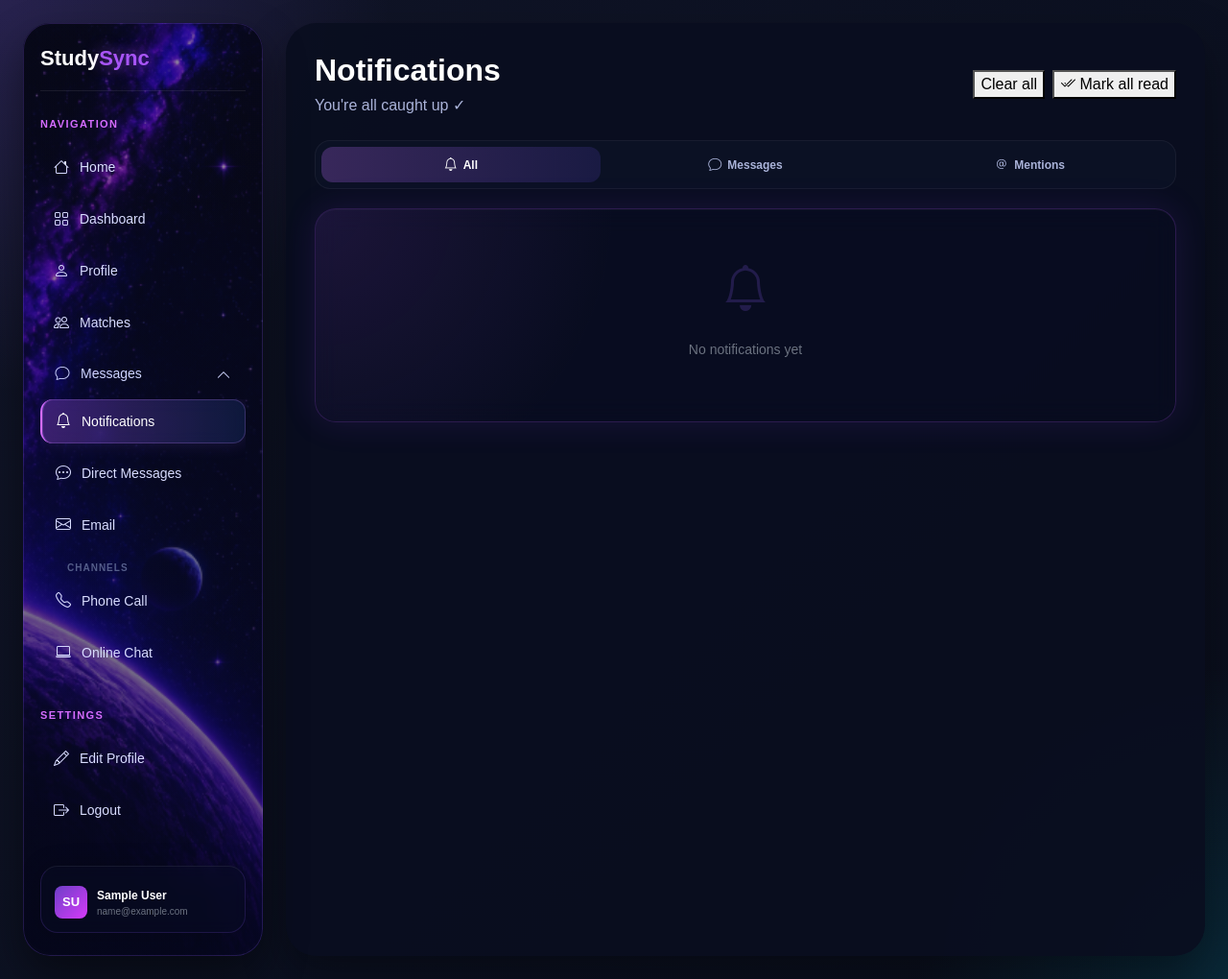
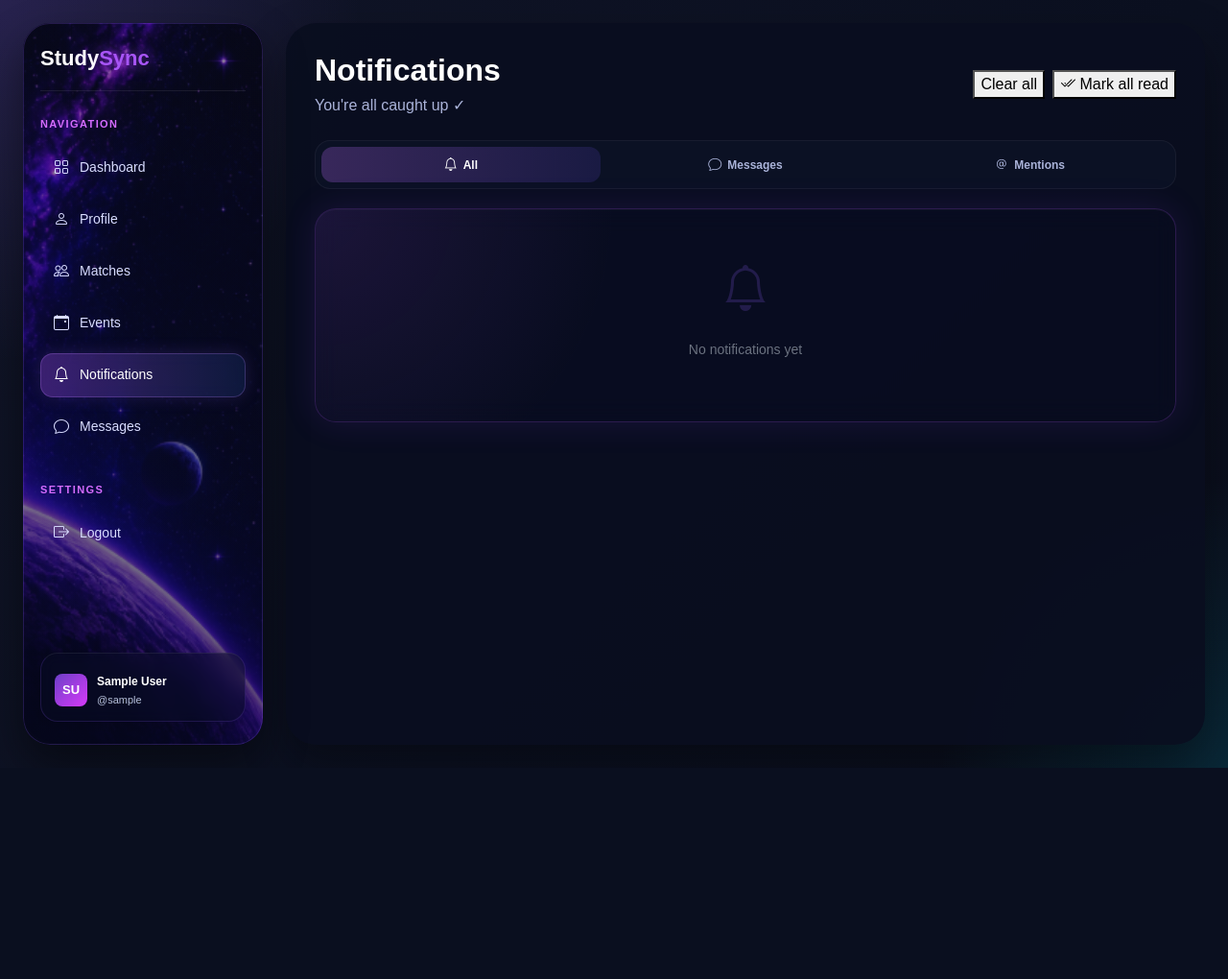
Before and after one commit to OCEsLastHope/cits3403, a Flask app: page /notifications in a window 1280 px wide. Shown: the whole page at 96% size. After the commit the page ends 800 px from the top, so only its background shows below. Run offline with Flask 3, Linux system fonts and the light colour scheme; a user stored in the database is signed in; tables that the repository leaves empty hold one stand-in row (values such as "Sample post").

Commit message:
Removed sidebar notifs dropdown + added messages

```diff
--- a/app/__init__.py
+++ b/app/__init__.py
@@ -394,7 +394,7 @@ def create_app(config_object=Config):
 
     with app.app_context():
         # keep this as pass while fixing the migration
-        pass
+        ensure_test_data()
 
     return app
 
--- a/app/templates/base.html
+++ b/app/templates/base.html
@@ -57,6 +57,12 @@
                     class="{% if request.endpoint == 'notifications' %}active{% endif %}">
                     <i class="bi bi-bell"></i>
                     Notifications
+                </a>
+
+                <a href="{{ url_for('main.messages_inbox') }}"
+                    class="{% if request.endpoint == 'messages_inbox' %}active{% endif %}">
+                    <i class="bi bi-chat"></i>
+                     Messages
                 </a>
 
             </div>
--- a/app/templates/notifications.html
+++ b/app/templates/notifications.html
@@ -15,72 +15,51 @@
     <div class="app-shell">
         <!-- ── Sidebar ── -->
         <aside class="sidebar">
-            <h2><span class="logo-study">Study</span><span class="logo-sync">Sync</span></h2>
+            <h2>
+                <span class="logo-study">Study</span><span class="logo-sync">Sync</span>
+            </h2>
 
             <div class="sidebar-section">
                 <div class="sidebar-title">Navigation</div>
 
-                <a href="{{ url_for('main.landing') }}">
-                    <i class="bi bi-house"></i> Home
-                </a>
                 <a href="{{ url_for('main.dashboard') }}">
                     <i class="bi bi-grid"></i> Dashboard
                 </a>
-                <a href="{{ url_for('main.profile', user_id=current_user.id if current_user else 1) }}">
+                <a href="{{ url_for('main.profile') }}">
                     <i class="bi bi-person"></i> Profile
                 </a>
-                <a href="{{ url_for('main.matches', user_id=current_user.id if current_user else 1) }}">
+                <a href="{{ url_for('main.matches') }}">
                     <i class="bi bi-people"></i> Matches
                 </a>
+                <a href="{{ url_for('main.events_page') }}">
+                    <i class="bi bi-calendar-event"></i> Events
+                </a>
+                <a href="{{ url_for('main.notifications') }}" class="active">
+                    <i class="bi bi-bell"></i> Notifications
+                </a>
 
-                <!-- Messages dropdown -->
-                <div class="notif-dropdown-toggle" onclick="toggleDropdown()">
+                <a href="{{ url_for('main.messages_inbox') }}">
                     <i class="bi bi-chat"></i> Messages
-                    {% if unread_count > 0 %}
-                    <span class="sidebar-notif-badge">{{ unread_count }}</span>
-                    {% endif %}
-                    <i class="bi bi-chevron-down ms-auto notif-arrow" id="arrow"></i>
-                </div>
-
-                <div class="notif-dropdown" id="msg-dropdown">
-                    <a href="{{ url_for('main.notifications') }}" class="notif-sub-item active">
-                        <i class="bi bi-bell"></i> Notifications
-                        {% if unread_count > 0 %}
-                        <span class="sidebar-notif-badge ms-auto">{{ unread_count }}</span>
-                        {% endif %}
-                    </a>
-                    <a href="{{ url_for('main.messages_inbox') }}" class="notif-sub-item">
-                        <i class="bi bi-chat-dots"></i> Direct Messages
-                    </a>
-                    <a href="#" class="notif-sub-item">
-                        <i class="bi bi-envelope"></i> Email
-                    </a>
-                    <div class="notif-sub-label">Channels</div>
-                    <a href="#" class="notif-sub-item">
-                        <i class="bi bi-telephone"></i> Phone Call
-                    </a>
-                    <a href="#" class="notif-sub-item">
-                        <i class="bi bi-laptop"></i> Online Chat
-                    </a>
-                </div>
-
+                </a>
             </div>
 
+            {% if current_user.is_authenticated %}
             <div class="sidebar-section">
                 <div class="sidebar-title">Settings</div>
-                <a href="#"><i class="bi bi-pencil"></i> Edit Profile</a>
-                <a href="{{ url_for('main.logout') }}"><i class="bi bi-box-arrow-right"></i> Logout</a>
+                <a href="{{ url_for('main.logout') }}">
+                    <i class="bi bi-box-arrow-right"></i> Logout
+                </a>
             </div>
+            {% endif %}
 
-            <!-- Logged in user -->
-            {% if current_user %}
+            {% if current_user and current_user.is_authenticated %}
             <div class="sidebar-user-footer">
                 <div class="sidebar-user-avatar">
                     {{ current_user.first_name[0] }}{{ current_user.last_name[0] }}
                 </div>
                 <div>
                     <div class="sidebar-user-name">{{ current_user.first_name }} {{ current_user.last_name }}</div>
-                    <div class="sidebar-user-email">{{ current_user.email }}</div>
+                    <div class="sidebar-user-username">@{{ current_user.username }}</div>
                 </div>
             </div>
             {% endif %}
@@ -214,12 +193,6 @@
     <script>
         const csrfToken = "{{ csrf_token() }}";
 
-        function toggleDropdown() {
-            const dd = document.getElementById('msg-dropdown');
-            const arrow = document.getElementById('arrow');
-            dd.classList.toggle('open');
-            arrow.classList.toggle('open');
-        }
 
         function markRead(id) {
             const item = document.querySelector(`[data-id="${id}"]`);
@@ -261,9 +234,10 @@
             });
         }
 
-        // Open dropdown by default since this is the notifications page
-        document.getElementById('msg-dropdown').classList.add('open');
-        document.getElementById('arrow').classList.add('open');
+        function toggleDropdown() {
+            document.getElementById('msg-dropdown').classList.toggle('open');
+            document.getElementById('arrow').classList.toggle('open');
+        }
     </script>
 </body>
 </html>
```
